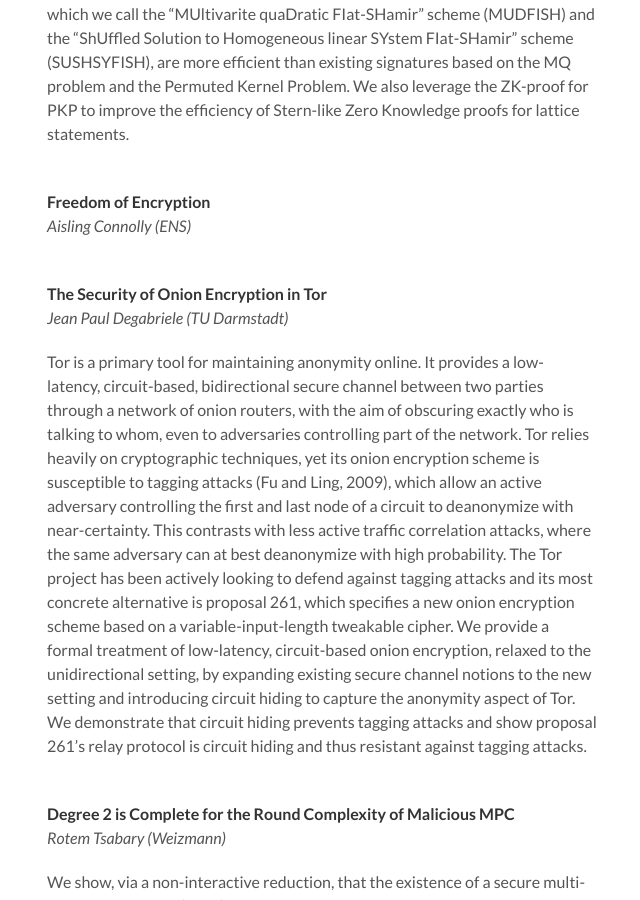
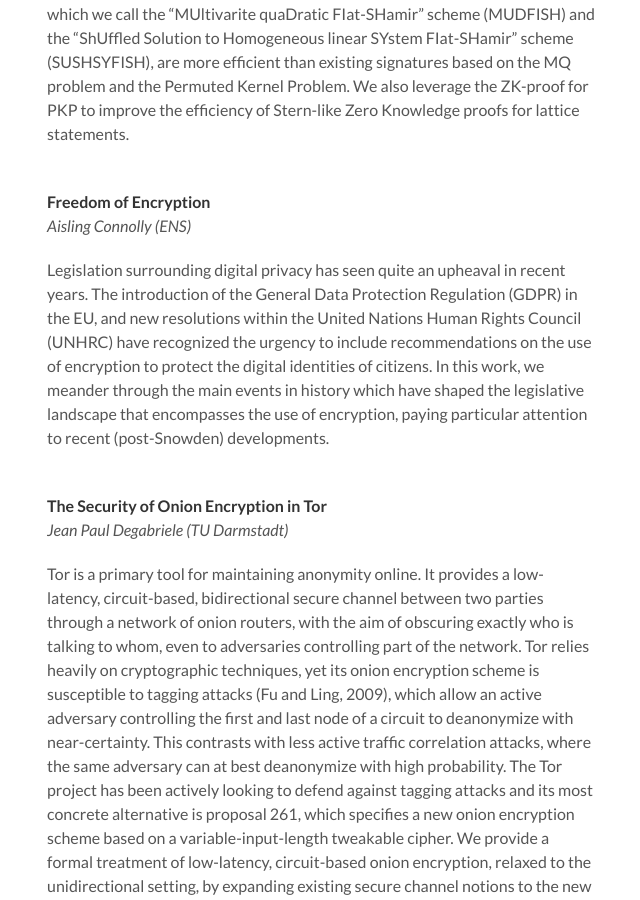
Before and after one commit to pariscryptoday/pariscryptoday.github.io, a Jekyll site: the page built from _posts/2019-05-14-tenth.md, in a window 1280 px wide and 900 px high, scrolled down 2399 px. Shown: the whole window, without its empty margins (163-803 px from the left). Built offline with Jekyll 4.4.1, drawn with Linux system fonts in a browser that asks for light colours.

Commit message:
Update 2019-05-14-tenth.md
added last missing abstract

```diff
--- a/_posts/2019-05-14-tenth.md
+++ b/_posts/2019-05-14-tenth.md
@@ -117,6 +117,8 @@ We then remove the helper from the protocol with a &ldquo;cut-and-choose&rdquo;
 
 **<a name="AC"></a>Freedom of Encryption**<br>
 *Aisling Connolly (ENS)*
+
+Legislation surrounding digital privacy has seen quite an upheaval in recent years. The introduction of the General Data Protection Regulation (GDPR) in the EU, and new resolutions within the United Nations Human Rights Council (UNHRC) have recognized the urgency to include recommendations on the use of encryption to protect the digital identities of citizens. In this work, we meander through the main events in history which have shaped the legislative landscape that encompasses the use of encryption, paying particular attention to recent (post-Snowden) developments.
 <br><br>
 
 **<a name="JP"></a>The Security of Onion Encryption in Tor**<br>
```
